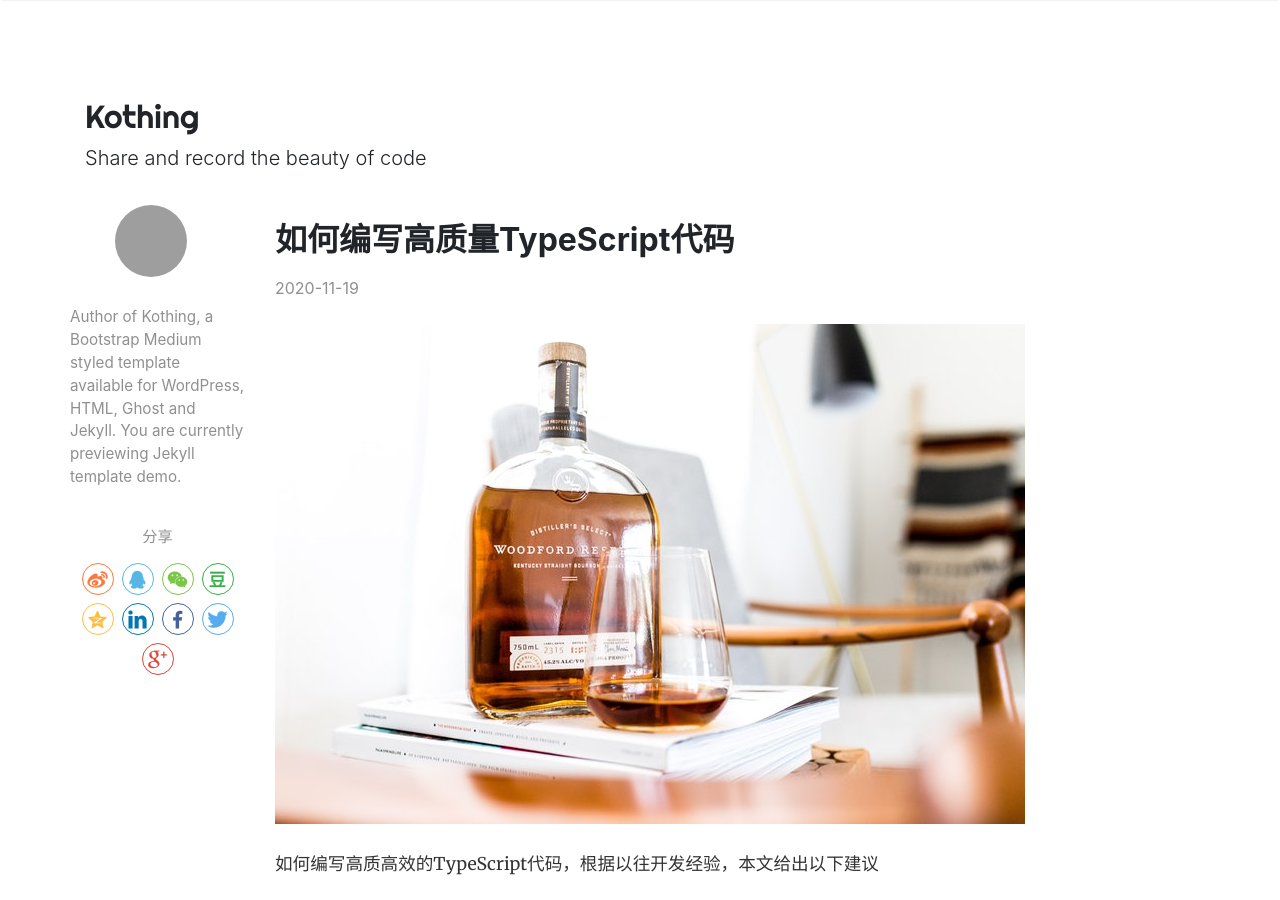
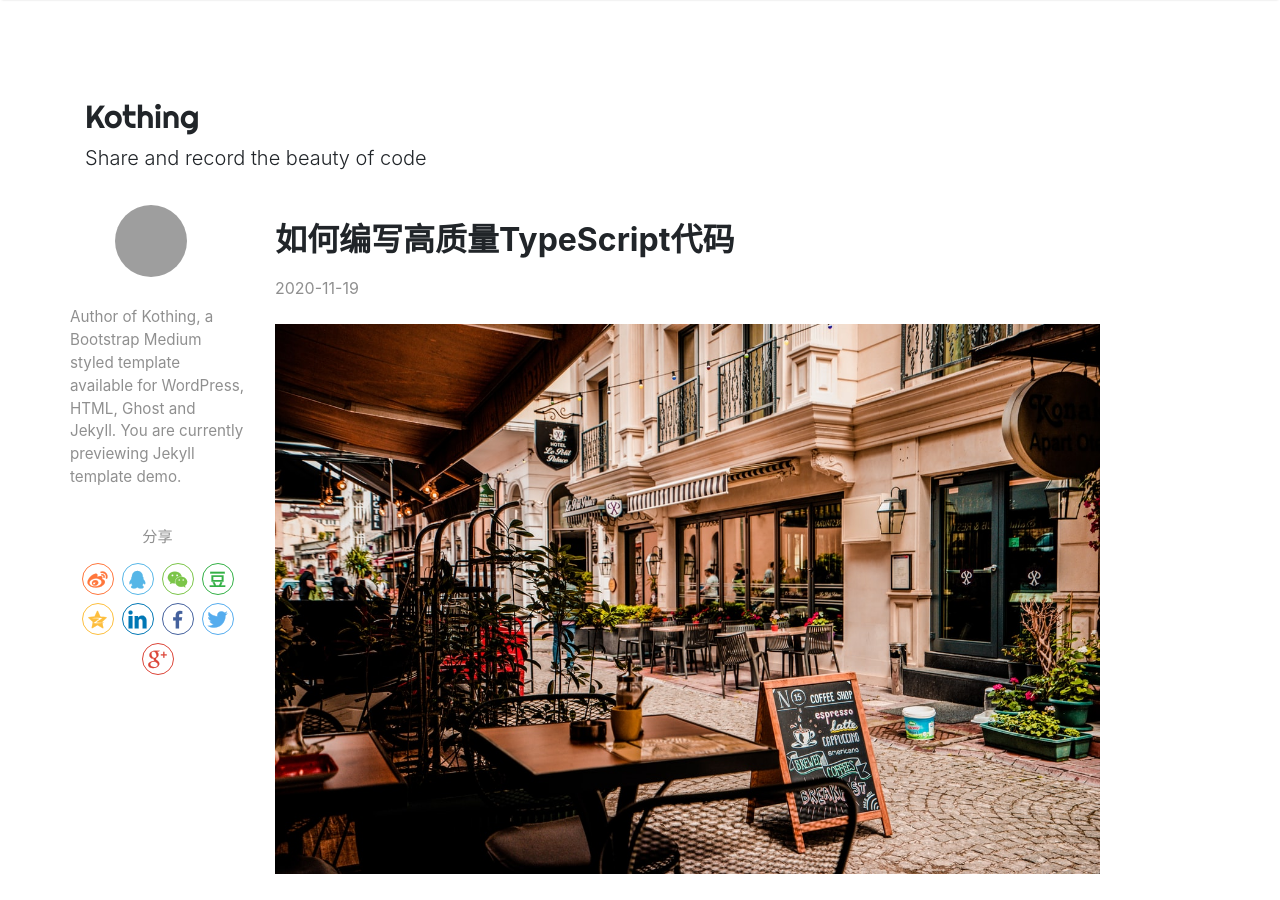
Before and after one commit to kothing/kothing.github.io, a Jekyll site: the page built from _posts/2020-11-19-how-to-write-high-quality-ts-code.md, in a window 1280 px wide and 900 px high. Built offline with Jekyll 4.4.1, drawn with Linux system fonts in a browser that asks for light colours; nearby versions of some CDN libraries; comment, search, counter and statistics services are not loaded; grey boxes are pictures that could not be loaded.

Commit message:
Update 2020-11-19-how-to-write-high-quality-ts-code.md

```diff
--- a/_posts/2020-11-19-how-to-write-high-quality-ts-code.md
+++ b/_posts/2020-11-19-how-to-write-high-quality-ts-code.md
@@ -3,7 +3,7 @@ layout: post
 title:  "如何编写高质量TypeScript代码"
 author: Kothing
 categories: [ Javascript, TypeScript ]
-image: assets/images/5.jpg
+image: assets/images/photo-32.jpg
 ---
 
 如何编写高质高效的TypeScript代码，根据以往开发经验，本文给出以下建议
```
